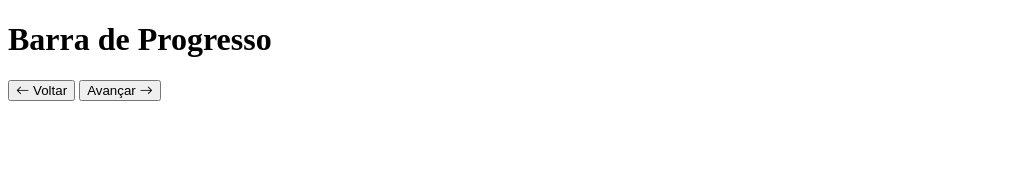
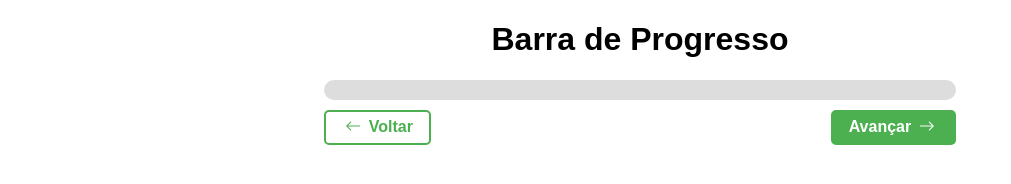
Before and after one commit to leojosants/udemy_projetos_de_javascript_aprenda_html_css_e_javascript__secao_06, a plain HTML site: page barra_de_progresso/index.html in a window 1280 px wide. Shown: the whole page, without its empty margins (0-1011 px from the left). Drawn offline with nearby package versions, Linux system fonts and the light colour scheme.

Commit message:
"class 22 - styles with css"

```diff
--- a/barra_de_progresso/assets/css/styles.css
+++ b/barra_de_progresso/assets/css/styles.css
@@ -1,11 +1,59 @@
-.container {}
+h1 {
+    font-family: Arial, Helvetica, sans-serif;
+    text-align: center;
+}
 
-.progress_bar {}
+.container {
+    max-width: 50%;
+    margin: 0 auto;
+}
 
-.progress {}
+.progress_bar {
+    width: 100%;
+    height: 20px;
+    background-color: #DDDDDD;
+    border-radius: 10px;
+}
 
-.controls {}
+.progress {
+    width: 0%;
+    height: 100%;
+    background-color: #4CaF50;
+    border-radius: 10px;
+    transition: width 1s ease-in-out;
+}
 
-#previous_btn {}
+.controls {
+    display: flex;
+    justify-content: space-between;
+    margin-top: 10px;
+}
 
-#next_btn {}
+
+button {
+    padding: 0.4rem 1rem;
+    font-size: 1rem;
+    font-weight: bold;
+    border-radius: 5px;
+    background-color: #4CaF50;
+    border: 2px solid #4CaF50;
+    color: #FFFFFF;
+    cursor: pointer;
+    transition: 0.4s;
+}
+
+
+button i {
+    margin-left: 0.2rem;
+    margin-right: 0.2rem;
+}
+
+#previous_btn {
+    background-color: transparent;
+    color: #4CaF50;
+}
+
+button:hover, #previous_btn:hover {
+    background-color: #2E8B57;
+    color: #FFFFFF;
+}
```
